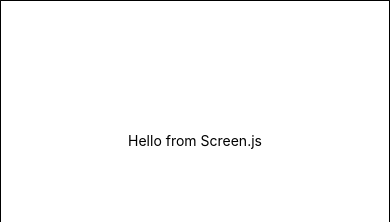
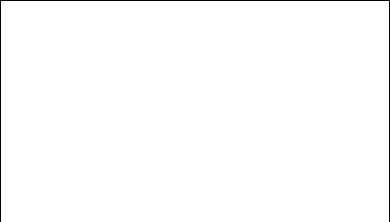
Before and after one commit to Yoni-Satat/calculator, a React Native app: screen / in a window 390 px wide. Shown: the top 222 px of the page. Built offline with nearby package versions, Linux system fonts and the light colour scheme.

Commit message:
Screen display mulitple values

```diff
--- a/src/components/calcComponents/Calculator.js
+++ b/src/components/calcComponents/Calculator.js
@@ -6,7 +6,6 @@
 export class Calculator extends Component {
     constructor(props) {
         super(props);
-
         this.state = {
             keyboardButtons:
                  ['C', '( )', '%', '÷',
@@ -15,21 +14,27 @@
                  1, 2, 3, '+',
                  '+/-', 0, '.', '=',],
 
-
-            input: 'Hello from Screen.js',
+                screen: []
         };
     }
 
     handleClick(i) {
-        this.setState({
-            input: this.state.keyboardButtons[i]
-        })
+        const keyValue = this.state.keyboardButtons[i];
+        if(keyValue[i] === 'C') {
+            this.setState({
+                screen: []
+            })
+        } else {
+            this.setState({
+                screen: [...this.state.screen, keyValue]
+            })
+        }
     }
 
   render() {
     return (
       <View style={styles.container}>
-        <Screen input={this.state.input} />
+        <Screen input={this.state.screen} />
         <View style={styles.navBar}>
 
         </View>
```
